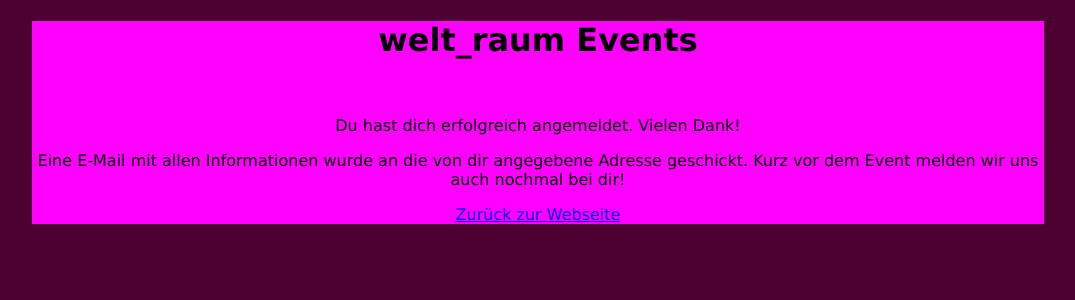
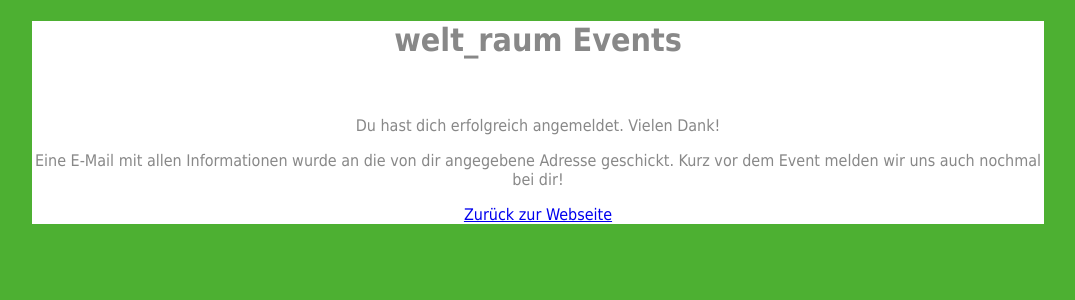
Before and after one commit to grlbrwrg/welt_raum, a Django app: template anmeldungen/templates/anmeldungen/erfolg.html in a window 1280 px wide. Shown: the top 300 px of the page, without its empty margins (102-1177 px from the left). Run offline with Django 3.2, Linux system fonts and the light colour scheme; the template is opened without the code that fills it, so the values that code supplies are empty.

Commit message:
New stylesheet

```diff
--- a/anmeldungen/static/stylesheet.css
+++ b/anmeldungen/static/stylesheet.css
@@ -1,11 +1,12 @@
 body {
-    background-color: #4d0032;
+    background-color: #4db032;
 }
 
 div {
-    background-color: #ff00ff;
+    background-color: #ffffff;
+    color: #888888;
     text-align: center;
-    font-family: Verdana, Geneva, sans-serif;
+    font-family: Tahoma, Verdana, Segoe, sans-serif;
     width: 80%;
     margin: 10px;
 
```
